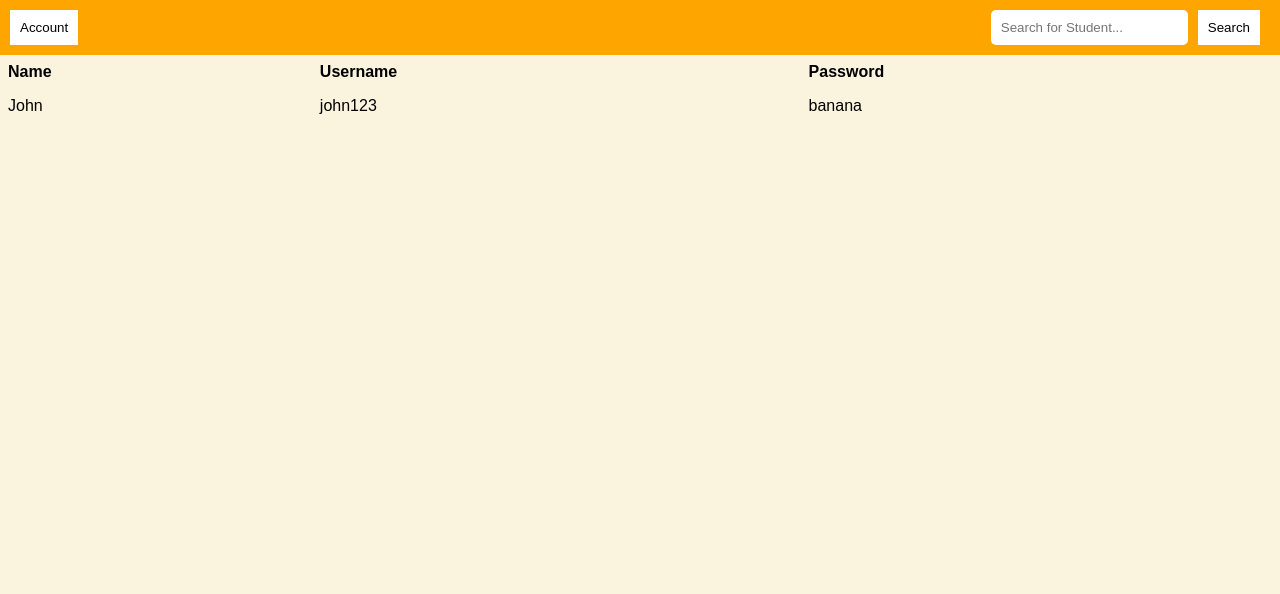
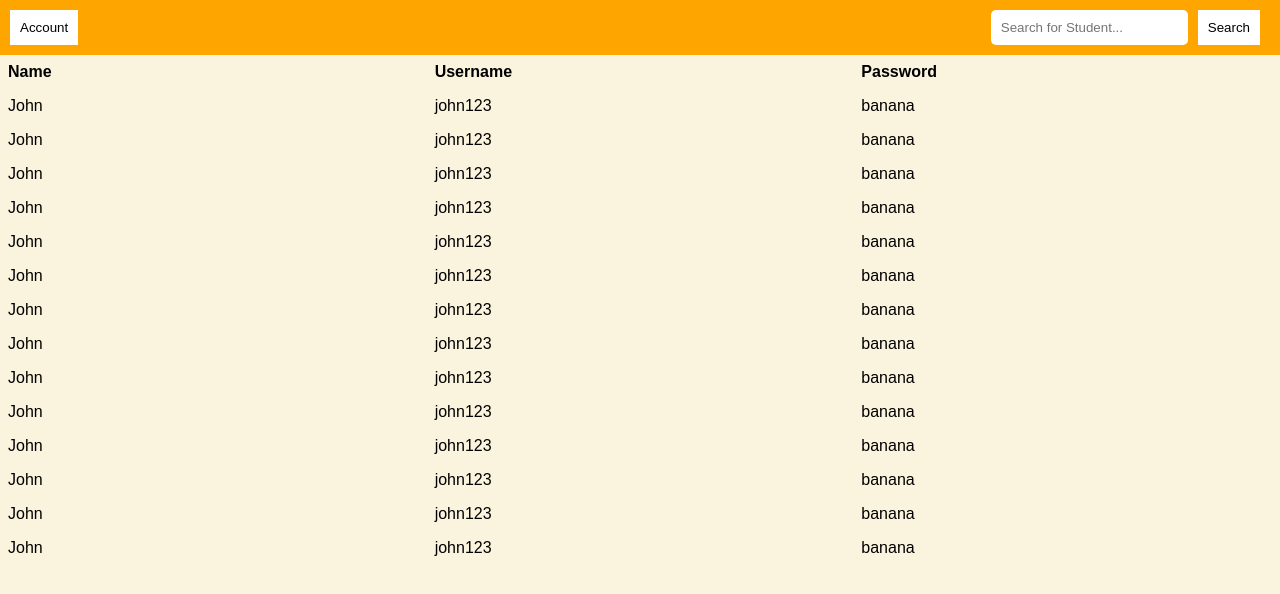
Before and after one commit to Brian-333/DearPenPal, a React (Create React App) app in the folder source/frontend/: page /Manager in a window 1280 px wide. Shown: the top 594 px of the page. Built offline with nearby package versions, Linux system fonts and the light colour scheme.

Commit message:
Completed Manager Page navbar and table

```diff
--- a/source/frontend/src/components/ManagerPage.js
+++ b/source/frontend/src/components/ManagerPage.js
@@ -10,8 +10,32 @@ const ManagerPage = () => {
             <th>Username</th>
             <th>Password</th>
           </tr>
+      </table>
+      <div class="students">
+        <table>
+          <StudentRow name="John" username="john123" password="banana"/>
+          <StudentRow name="John" username="john123" password="banana"/>
+          <StudentRow name="John" username="john123" password="banana"/>
+          <StudentRow name="John" username="john123" password="banana"/>
+          <StudentRow name="John" username="john123" password="banana"/>
+          <StudentRow name="John" username="john123" password="banana"/>
+          <StudentRow name="John" username="john123" password="banana"/>
+          <StudentRow name="John" username="john123" password="banana"/>
+          <StudentRow name="John" username="john123" password="banana"/>
+          <StudentRow name="John" username="john123" password="banana"/>
+          <StudentRow name="John" username="john123" password="banana"/>
+          <StudentRow name="John" username="john123" password="banana"/>
+          <StudentRow name="John" username="john123" password="banana"/>
+          <StudentRow name="John" username="john123" password="banana"/>
+          <StudentRow name="John" username="john123" password="banana"/>
+          <StudentRow name="John" username="john123" password="banana"/>
+          <StudentRow name="John" username="john123" password="banana"/>
+          <StudentRow name="John" username="john123" password="banana"/>
+          <StudentRow name="John" username="john123" password="banana"/>
           <StudentRow name="John" username="john123" password="banana"/>
         </table>
+
+      </div>
     </div>
   );
 }
--- a/source/frontend/src/styles/managerPage.css
+++ b/source/frontend/src/styles/managerPage.css
@@ -24,6 +24,7 @@ table {
     font-family: arial, sans-serif;
     border-collapse: collapse;
     width: 100%;
+    table-layout: fixed;
 }
 
 td, th {
@@ -31,3 +32,26 @@ td, th {
     text-align: left;
     padding: 8px;
 }
+
+.students {
+    overflow: scroll;
+    height: 60vh;
+    width: 100%;
+}
+
+/* table {
+    font-family: arial, sans-serif;
+    border-collapse: collapse;
+    width: 100%;
+}
+
+.students {
+    overflow: scroll;
+    height: 100px;
+}
+
+td, th {
+    border: 0;
+    text-align: left;
+    padding: 8px;
+} */
```
Lines whose indentation alone changed are shown as unchanged.
